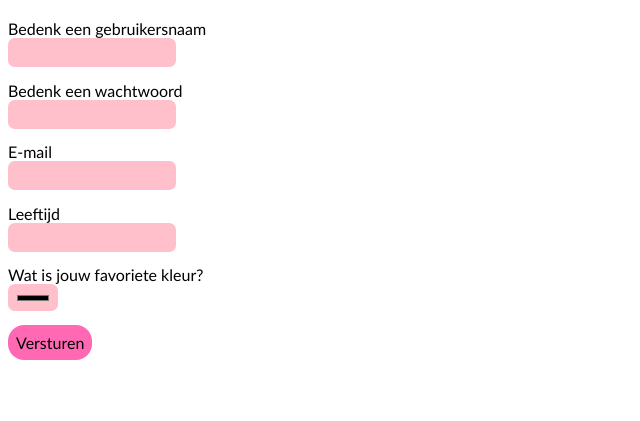
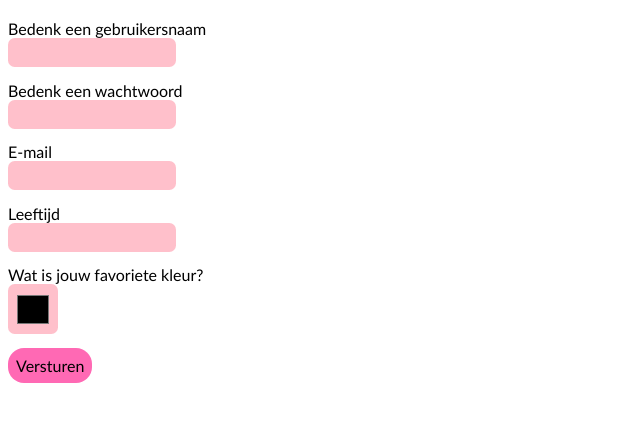
Before and after one commit to Annabellovesyou/mijngitproject, a website: page index.html in a window 1280 px wide. Shown: the part 63-484 px from the top of the page, without its empty margins (0-640 px from the left). Drawn offline with Linux system fonts and the light colour scheme.

Commit message:
color box veranderd

```diff
--- a/style.css
+++ b/style.css
@@ -18,6 +18,10 @@ input {
     font-family: 'Gill Sans', 'Gill Sans MT', Calibri, 'Trebuchet MS', sans-serif;
 }
 
+input[type="color"] {
+    width: 50px;
+    height: 50px;
+  }
 button[type="submit"] {
     background-color: hotpink;
     border: none;
```
